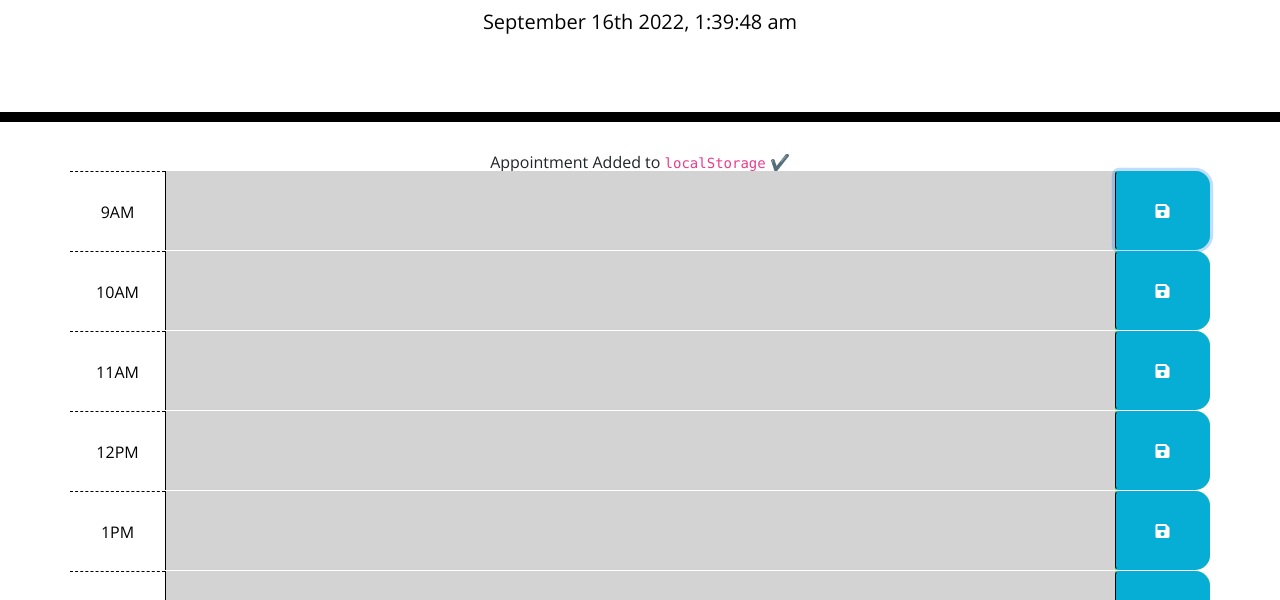
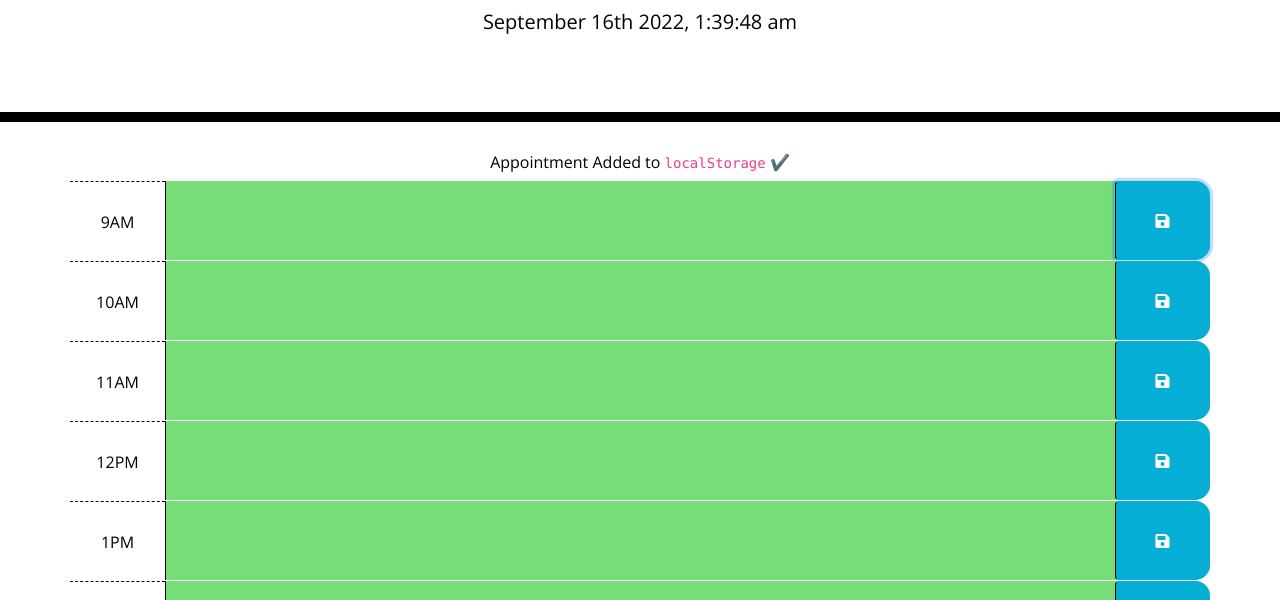
Before and after one commit to sankyrajeev/work-day-scheduler, a plain HTML site: page index.html in a window 1280 px wide. Both pictures are taken after a click on the button 1162 px from the left and 392 px from the top of the page. Shown: the part 182-782 px from the top of the page. Drawn offline with nearby package versions, Linux system fonts and the light colour scheme.

Commit message:
first files

```diff
--- a/script.js
+++ b/script.js
@@ -19,7 +19,7 @@ $(document).ready(function () {
       }, 5000);
     });
 
-    function hourUpdater() {
+    function updateHour() {
 
       var currentHour = moment().hours();
 
@@ -41,7 +41,7 @@ $(document).ready(function () {
       });
     }
 
-    hourUpdater();
+    updateHour();
 
 
     var interval = setInterval(hourUpdater, 15000);
--- a/style.css
+++ b/style.css
@@ -4,9 +4,8 @@ body {
   line-height: 1;
 }
 
-textarea{
+textarea {
   background: transparent;
-  background-color: #d3d3d3;
   border: none;
   resize: none;
   color: #000000;
@@ -22,11 +21,11 @@ textarea{
   border-bottom: 10px solid black;
 }
 
-.description{
+.description {
   white-space: pre-wrap;
 }
 
-.time-block{
+.time-block {
   text-align: center;
   border-radius: 15px;
 }
@@ -34,7 +33,7 @@ textarea{
 .row {
   white-space: pre-wrap;
   height: 80px;
-  border-top: 1px solid white;;
+  border-top: 1px solid white;
 }
 
 .hour {
@@ -62,11 +61,21 @@ textarea{
   border-left: 1px solid black;
   border-top-right-radius: 15px;
   border-bottom-right-radius: 15px;
-  background-color: #06AED5;
+  background-color: #06aed5;
   color: white;
 }
 
 .saveBtn i:hover {
   font-size: 20px;
-  transition: all .3s ease-in-out;
+  transition: all 0.3s ease-in-out;
 }
+
+.notification {
+  display: none;
+  padding-bottom: 10px;
+  color: black;
+}
+
+.show {
+  display: block;
+}
```
